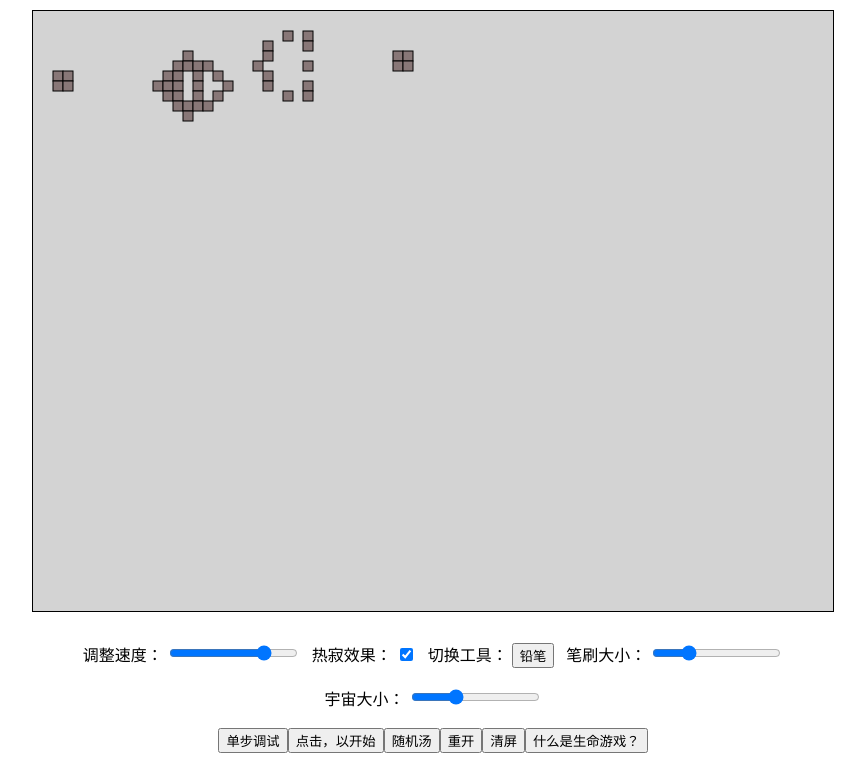
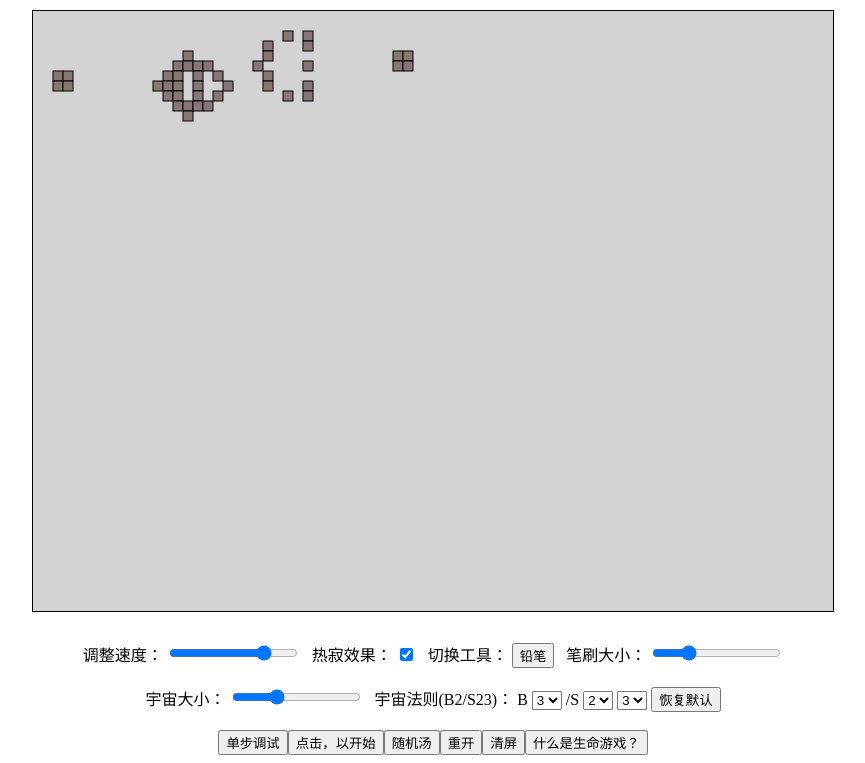
Before and after one commit to brainburster/GameOfLife, a plain HTML site: page index.html in a window 1280 px wide. Shown: the part 86-849 px from the top of the page, without its empty margins (207-1072 px from the left). Drawn offline with Linux system fonts and the light colour scheme.

Commit message:
可以修改基本规则（B3/S23）了

```diff
--- a/index.html
+++ b/index.html
@@ -33,11 +33,43 @@
     <br>
     <span>宇宙大小：</span>
     <input type="range" name="map-size" id="map-size" min="0" max="3" value="1" step="1">
+    <span>&nbsp&nbsp宇宙法则(B2/S23)： B</span>
+    <select name="b" id="b"></select>
+    <span>/S</span>
+    <select name="s1" id="s1"></select>
+    <select name="s2" id="s2"></select>
+    <button id="bs-default">恢复默认</button>
     <br>
     <br>
   </div>
   <script>
     function main() {
+      const selectB = document.getElementById("b");
+      const selectS1 = document.getElementById("s1");
+      const selectS2 = document.getElementById("s2");
+      for (let i = 0; i < 9; i++) {
+        const optionB = document.createElement("option")
+        const optionS1 = document.createElement("option")
+        const optionS2 = document.createElement("option")
+        optionS2.text = optionS1.text = optionB.text = i.toString();
+        optionS2.value = optionS1.value = optionB.value = i;
+        if (i === 3) {
+          optionB.selected = "selected";
+          optionS2.selected = "selected";
+        } else if (i === 2) {
+          optionS1.selected = "selected";
+        }
+        selectB.appendChild(optionB);
+        selectS1.appendChild(optionS1);
+        selectS2.appendChild(optionS2);
+      }
+      const buttonDefault = document.getElementById("bs-default");
+      buttonDefault.addEventListener("click", () => {
+        selectB.value = 3;
+        selectS1.value = 2;
+        selectS2.value = 3;
+      })
+
       const map = [
         [0, 0, 0, 0, 0, 0, 0, 0, 0, 0, 0, 0, 0, 0, 0, 0, 0, 0, 0, 0, 0, 0, 0, 0, 0, 0, 0, 0, 0, 0, 0, 0, 0, 0, 0, 0, 0, 0, 0, 0, 0, 0],
         [0, 0, 0, 0, 0, 0, 0, 0, 0, 0, 0, 0, 0, 0, 0, 0, 0, 0, 0, 0, 0, 0, 0, 0, 0, 0, 0, 0, 0, 0, 0, 0, 0, 0, 0, 0, 0, 0, 0, 0, 0, 0],
--- a/js/GameOfLife.js
+++ b/js/GameOfLife.js
@@ -278,7 +278,29 @@ class GameOfLife {
     }
     this.speed = 200 - speedRange.valueAsNumber;
 
-    this.bHeatDeath = document.getElementById("heat-death");
+    this.bHeatDeath = true;
+    const checkboxHD = document.getElementById("heat-death")
+    checkboxHD.oninput = () => {
+      this.bHeatDeath = checkboxHD.checked;
+    };
+
+    this.selectB = document.getElementById("b");
+    this.selectS1 = document.getElementById("s1");
+    this.selectS2 = document.getElementById("s2");
+
+    this.sb = 3;
+    this.ss1 = 2;
+    this.ss2 = 3;
+
+    this.selectB.oninput = () => {
+      this.sb = this.selectB.selectedIndex;
+    }
+    this.selectS1.oninput = () => {
+      this.ss1 = this.selectS1.selectedIndex;
+    }
+    this.selectS2.oninput = () => {
+      this.ss2 = this.selectS2.selectedIndex;
+    }
 
     this.canvas.style.cursor = "pointer";
     debugBtn.style.cursor = "pointer";
@@ -389,15 +411,15 @@ class GameOfLife {
     this.saveData();
     for (let i = 0; i < this.data.w; i++) {
       for (let j = 0; j < this.data.h; j++) {
-        let temp = this.getCountAdjacency(i, j);
-        if (temp == 3) {
+        let adj = this.getCountAdjacency(i, j);
+        if (adj === this.sb) { //b3
           //出生
           this.data.setData(i, j, 1);
-        } else if (temp != 2) {
+        } else if (adj === this.ss1 || adj === this.ss2) { //s23
+          //不变
+        } else {
           //死亡
           this.data.setData(i, j, 0);
-        } else {
-          //不变
         }
       }
     }
@@ -408,7 +430,7 @@ class GameOfLife {
     for (let i = 0; i < this.data.w; i++) {
       for (let j = 0; j < this.data.h; j++) {
         if (this.data.getData(i, j)) {
-          if (this.bHeatDeath.checked) {
+          if (this.bHeatDeath) {
             const count = this.history.reduce((a, b) => a + b.getData(i, j), 0);
             this.drawCell(i, j, colors[count]);
           } else {
```
